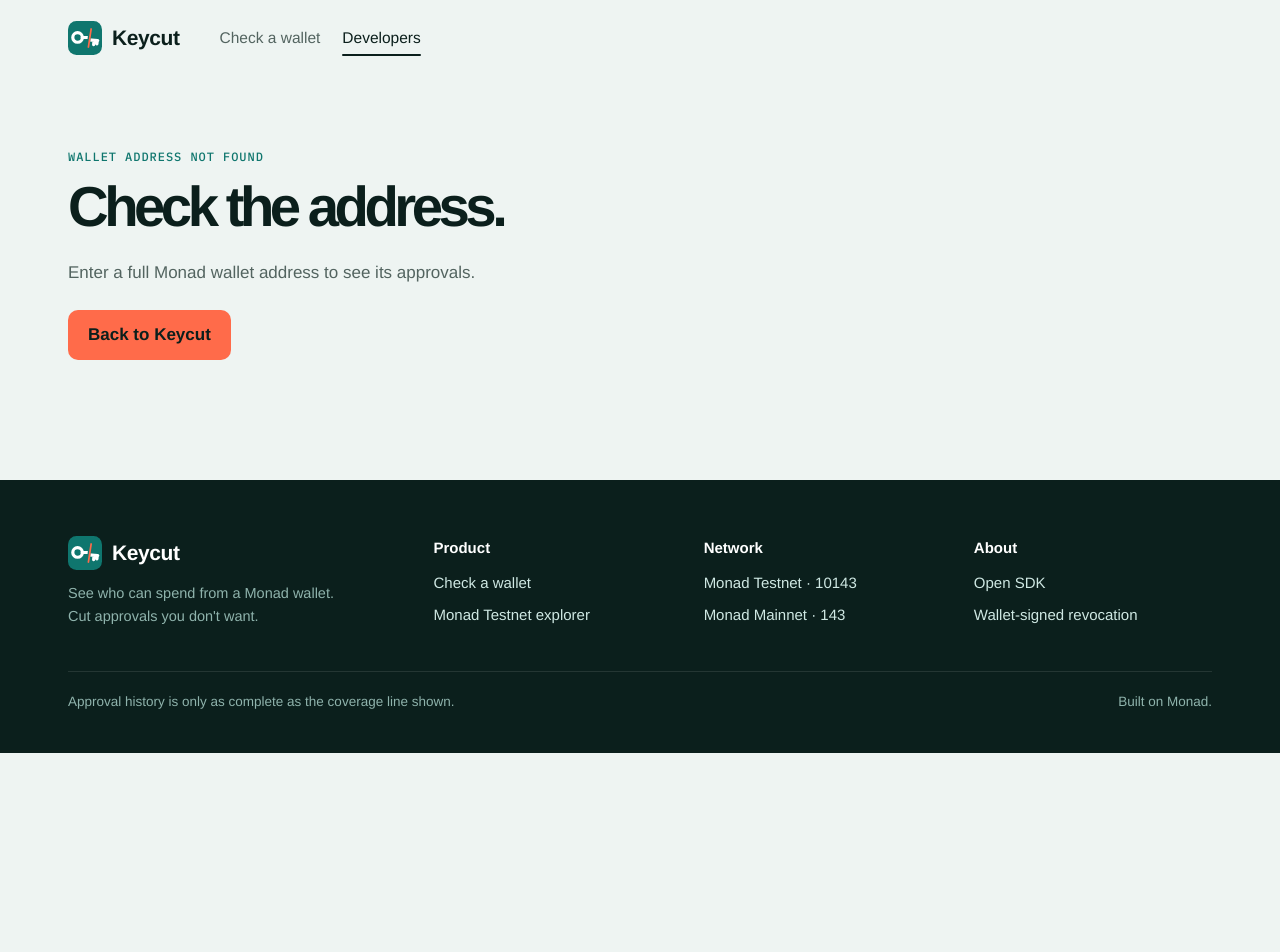
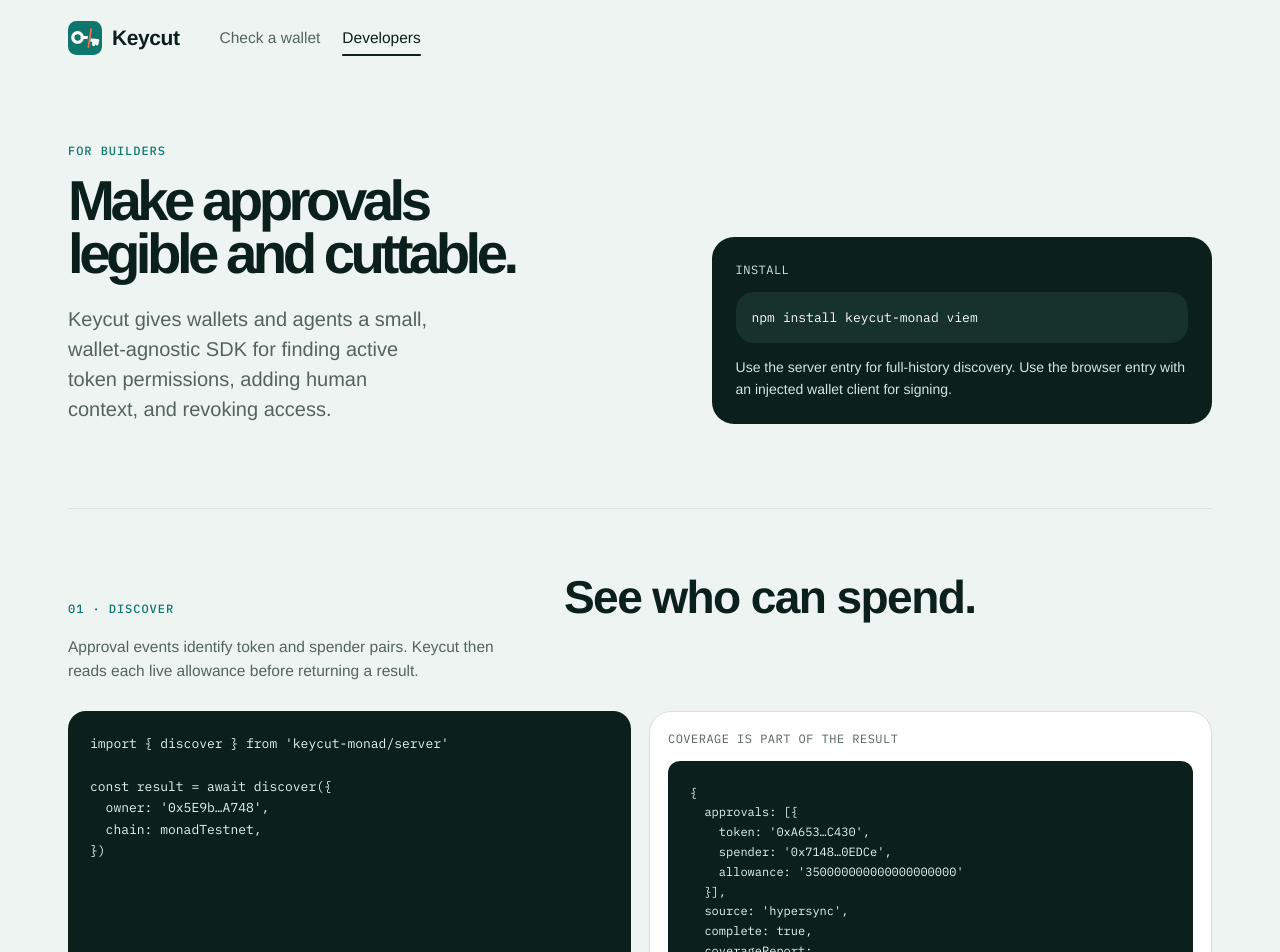
Before and after one commit to AjKadri/keycut-monad, a Next.js app: page /developers in a window 1280 px wide. Before the commit this address had no page. Shown: the top 952 px of the page. Before the commit the page ends 800 px from the top, so only its background shows below. Built offline with nearby package versions, Linux system fonts and the light colour scheme.

Commit message:
feat: add developer SDK page

```diff
--- /dev/null
+++ b/app/developers/page.tsx
@@ -0,0 +1,84 @@
+import type { Metadata } from 'next'
+
+export const metadata: Metadata = {
+  title: 'Keycut for developers',
+  description: 'Discover and revoke Monad token approvals with the Keycut SDK.',
+}
+
+const install = 'npm install keycut-monad viem'
+const discoverCode = `import { discover } from 'keycut-monad/server'
+
+const result = await discover({
+  owner: '0x5E9b…A748',
+  chain: monadTestnet,
+})`
+const revokeCode = `import { revoke, verify } from 'keycut-monad'
+
+const hash = await revoke(token, spender, {
+  walletClient, account: owner,
+})
+await publicClient.waitForTransactionReceipt({ hash })
+const state = await verify(owner, token, spender, { publicClient })`
+const labelCode = [
+  'const key = `keycut:user-labels:${owner}:${spender}`',
+  "localStorage.setItem(key, 'Agent: trading bot')",
+].join('\\n')
+const responseCode = `{
+  approvals: [{
+    token: '0xA653…C430',
+    spender: '0x7148…0EDCe',
+    allowance: '350000000000000000000'
+  }],
+  source: 'hypersync',
+  complete: true,
+  coverageReport:
+    'HyperSync scanned 0–70769018; the requested range is fully covered.'
+}`
+
+function CodeBlock({ children }: { children: string }) {
+  return <pre className="code-block"><code>{children}</code></pre>
+}
+
+export default function DevelopersPage() {
+  return <main className="wrap developers">
+    <section className="dev-hero">
+      <div>
+        <p className="eyebrow">For builders</p>
+        <h1>Make approvals<br />legible and cuttable.</h1>
+        <p className="lede">Keycut gives wallets and agents a small, wallet-agnostic SDK for finding active token permissions, adding human context, and revoking access.</p>
+      </div>
+      <div className="dev-install">
+        <span className="dev-label">Install</span>
+        <CodeBlock>{install}</CodeBlock>
+        <p>Use the server entry for full-history discovery. Use the browser entry with an injected wallet client for signing.</p>
+      </div>
+    </section>
+
+    <section className="dev-section" aria-labelledby="discover-heading">
+      <div className="dev-heading"><p className="eyebrow">01 · Discover</p><h2 id="discover-heading">See who can spend.</h2><p>Approval events identify token and spender pairs. Keycut then reads each live allowance before returning a result.</p></div>
+      <div className="dev-grid">
+        <CodeBlock>{discoverCode}</CodeBlock>
+        <div className="dev-note"><span className="dev-label">Coverage is part of the result</span><CodeBlock>{responseCode}</CodeBlock></div>
+      </div>
+    </section>
+
+    <section className="dev-section" aria-labelledby="revoke-heading">
+      <div className="dev-heading"><p className="eyebrow">02 · Revoke and verify</p><h2 id="revoke-heading">Let the owner cut access.</h2><p><code>revoke()</code> only needs a wallet client. It sends <code>approve(spender, 0)</code>; <code>verify()</code> reads the allowance again.</p></div>
+      <div className="dev-grid dev-grid-single"><CodeBlock>{revokeCode}</CodeBlock></div>
+    </section>
+
+    <section className="dev-section" aria-labelledby="label-heading">
+      <div className="dev-heading"><p className="eyebrow">03 · Label</p><h2 id="label-heading">Keep your own context.</h2><p>Labels live in the dashboard user's local storage. They are annotations for that user and never proof that a spender is verified.</p></div>
+      <div className="dev-grid dev-grid-single"><CodeBlock>{labelCode}</CodeBlock></div>
+    </section>
+
+    <section className="dev-section" aria-labelledby="source-heading">
+      <div className="dev-heading"><p className="eyebrow">Data source</p><h2 id="source-heading">Fast history, honest fallback.</h2></div>
+      <div className="source-list">
+        <div><span className="source-number">A</span><div><h3>HyperSync first</h3><p>The server queries Monad Approval logs across bounded parallel ranges, caches each wallet for three minutes, and reads live allowances over RPC.</p></div></div>
+        <div><span className="source-number">B</span><div><h3>RPC when needed</h3><p>If HyperSync is rate-limited or fails, discovery scans a bounded RPC range and says exactly which blocks were checked.</p></div></div>
+        <div><span className="source-number">C</span><div><h3>Partial means partial</h3><p>A capped or fallback response includes <code>complete: false</code> and a coverage line. Older blocks are never presented as checked when they were not.</p></div></div>
+      </div>
+    </section>
+  </main>
+}
--- a/app/globals.css
+++ b/app/globals.css
@@ -592,6 +592,33 @@
 .revoke-confirmation a { color: var(--teal); font-weight: 650; text-underline-offset: 3px; }
 .revoke-confirmation .mono { color: var(--muted); font-size: 11.5px; overflow-wrap: anywhere; }
 
+/* Developers page */
+.developers { padding-bottom: 108px; }
+.dev-hero { display: grid; grid-template-columns: minmax(0, 1.08fr) minmax(300px, .92fr); gap: 56px; align-items: end; padding: 66px 0 84px; }
+.dev-hero h1 { margin-bottom: 24px; }
+.dev-hero .lede { margin-bottom: 0; }
+.dev-install, .dev-note { background: var(--deep); color: #E6F5F2; border-radius: 22px; padding: 24px; }
+.dev-install p { color: var(--mint); margin: 14px 0 0; font-size: 14px; }
+.dev-label { display: block; color: var(--mint); font-family: var(--mono); font-size: 12px; letter-spacing: .04em; text-transform: uppercase; margin-bottom: 12px; }
+.code-block { margin: 0; overflow-x: auto; background: var(--deep); color: #E6F5F2; border-radius: 18px; padding: 22px; font-family: var(--mono); font-size: 13px; line-height: 1.65; white-space: pre-wrap; }
+.dev-install .code-block { background: var(--deep-2); padding: 15px 16px; color: #fff; }
+.dev-section { border-top: 1px solid var(--line); padding: 64px 0 72px; }
+.dev-heading { display: grid; grid-template-columns: .8fr 1.2fr; column-gap: 64px; align-items: baseline; margin-bottom: 28px; }
+.dev-heading .eyebrow { grid-column: 1; margin: 0; }
+.dev-heading h2 { grid-column: 2; grid-row: 1 / span 2; margin: 0; }
+.dev-heading p:last-child { grid-column: 1; color: var(--muted); font-size: 15.5px; margin: 16px 0 0; }
+.dev-grid { display: grid; grid-template-columns: 1fr 1fr; gap: 18px; }
+.dev-grid-single { grid-template-columns: minmax(0, 1fr); max-width: 760px; }
+.dev-note { background: var(--sheet); border: 1px solid var(--line); color: var(--ink); padding: 18px; }
+.dev-note .dev-label { color: var(--muted); }
+.dev-note .code-block { border-radius: 12px; font-size: 12px; }
+.dev-heading code, .source-list code { font-family: var(--mono); font-size: .9em; color: var(--teal); }
+.source-list { display: grid; grid-template-columns: repeat(3, 1fr); gap: 22px; }
+.source-list > div { display: grid; grid-template-columns: auto 1fr; gap: 14px; border-top: 2px solid var(--ink); padding-top: 18px; }
+.source-number { display: grid; place-items: center; width: 30px; height: 30px; border-radius: 50%; background: var(--coral); color: var(--ink); font-family: var(--mono); font-size: 13px; }
+.source-list h3 { font-size: 19px; margin: 0 0 7px; }
+.source-list p { color: var(--muted); font-size: 15px; margin: 0; }
+
 @media (max-width: 720px) {
   .lookup-form { grid-template-columns: 1fr; }
   .lookup-form .btn { width: 100%; }
@@ -600,3 +627,11 @@
   .wallet-panel { align-items: flex-start; }
   .user-label-form { grid-template-columns: 1fr; }
 }
+
+@media (max-width: 960px) {
+  .dev-hero, .dev-grid { grid-template-columns: 1fr; }
+  .dev-heading { grid-template-columns: 1fr; gap: 10px; }
+  .dev-heading h2, .dev-heading p:last-child { grid-column: 1; grid-row: auto; }
+  .dev-heading h2 { margin-top: 4px; }
+  .source-list { grid-template-columns: 1fr; }
+}
```
